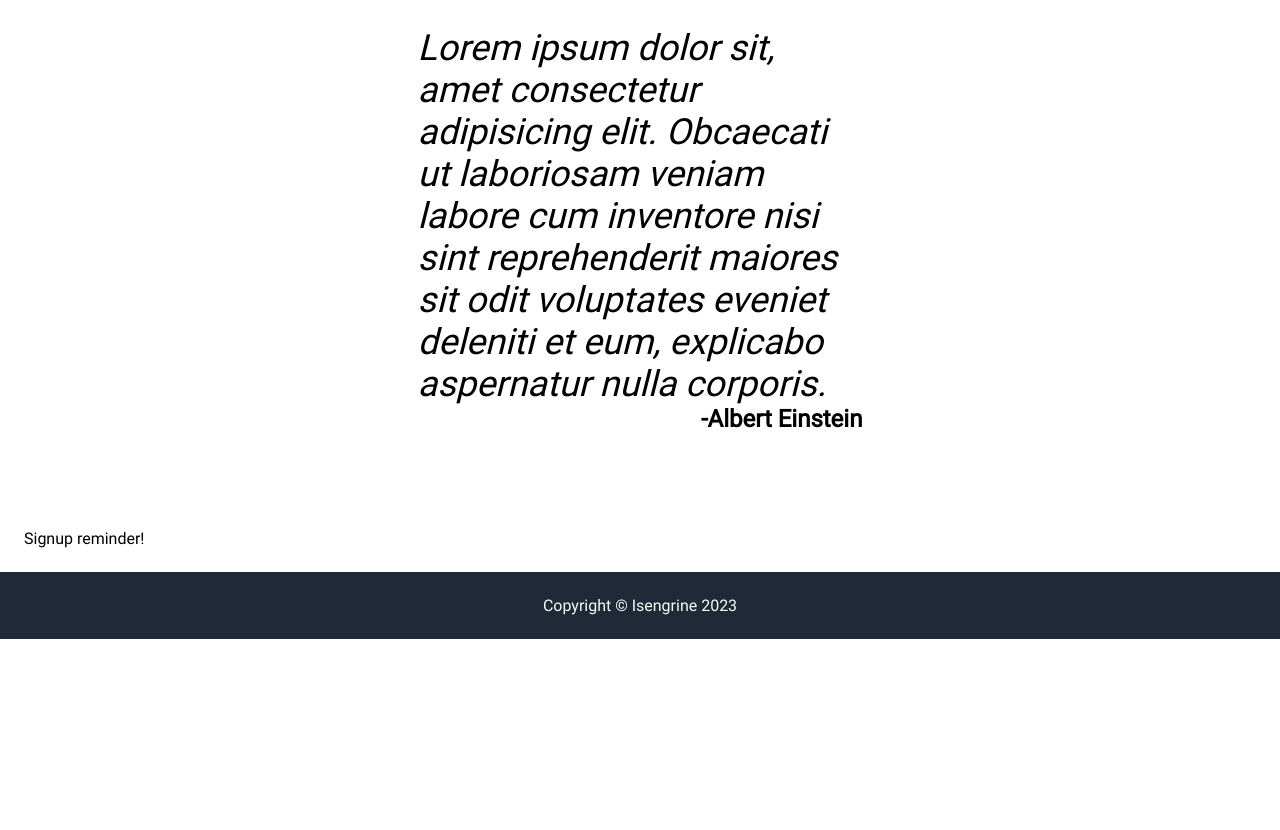
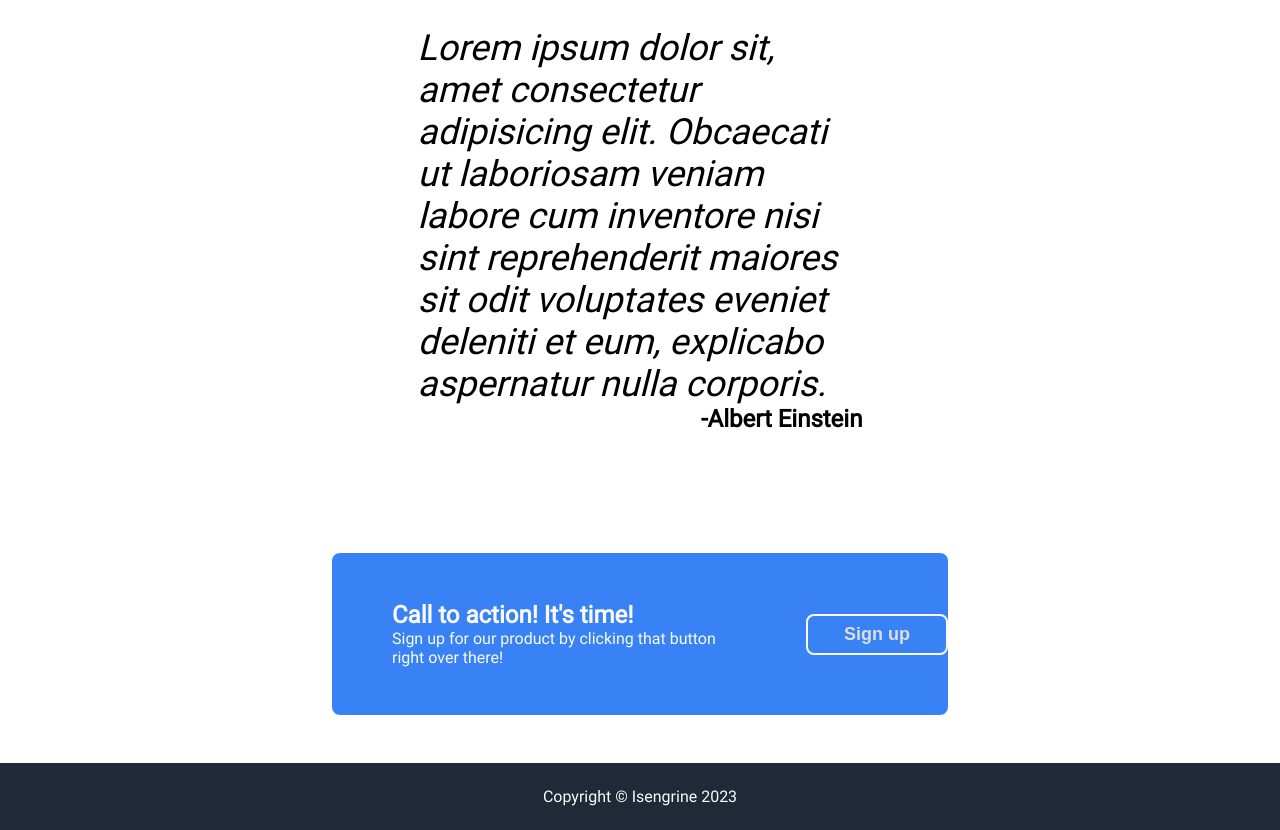
Before and after one commit to Isengrine/landing-page, a plain HTML site: page index.html in a window 1280 px wide. Shown: the part 1107-1937 px from the top of the page. Before the commit the page ends 1746 px from the top, so only its background shows below. Drawn offline with Linux system fonts and the light colour scheme.

Commit message:
Add Sign up reminder

```diff
--- a/index.html
+++ b/index.html
@@ -59,7 +59,13 @@
             <div class="quotee">-Albert Einstein</div>
         </div>
         <div class="cont-low">
-            <div>Signup reminder!</div>
+            <div class="reminder">
+                <div class="reminder-title">Call to action! It's time!</div>
+                <div class="reminder-text">Sign up for our product by clicking that button right over there!</div>
+            </div>
+            <div class="button-container">
+                <button class="button-signup" id="low-button">Sign up</button>
+            </div>
         </div>
     </div>
     <div class="footer">
--- a/style.css
+++ b/style.css
@@ -121,6 +121,16 @@ a {
     padding: 24px;
 }
 
+.cont-low {
+    color: #F9FAF8;
+    background-color: #3882F6;
+    border-radius: 8px;
+    margin: 24px 25% 24px 25%;
+    display: flex;
+    flex-direction: row;
+    justify-content: space-around;
+}
+
 .quotee {
     display: flex;
     justify-content: flex-end;
@@ -162,6 +172,24 @@ a {
     padding: 12px;
 }
 
+.reminder {
+    display: flex;
+    flex-direction: column;
+    margin: 24px 36px 24px 36px;
+    padding: 24px;
+}
+
+.reminder-title {
+    font-size: 24px;
+    font-weight: bold;
+}
+
+#low-button {
+    border: 2px solid #F9FAF8;
+    margin: auto;
+    padding: 24;
+}
+
 .footer {
     padding: 24px;
     display: flex;
```
